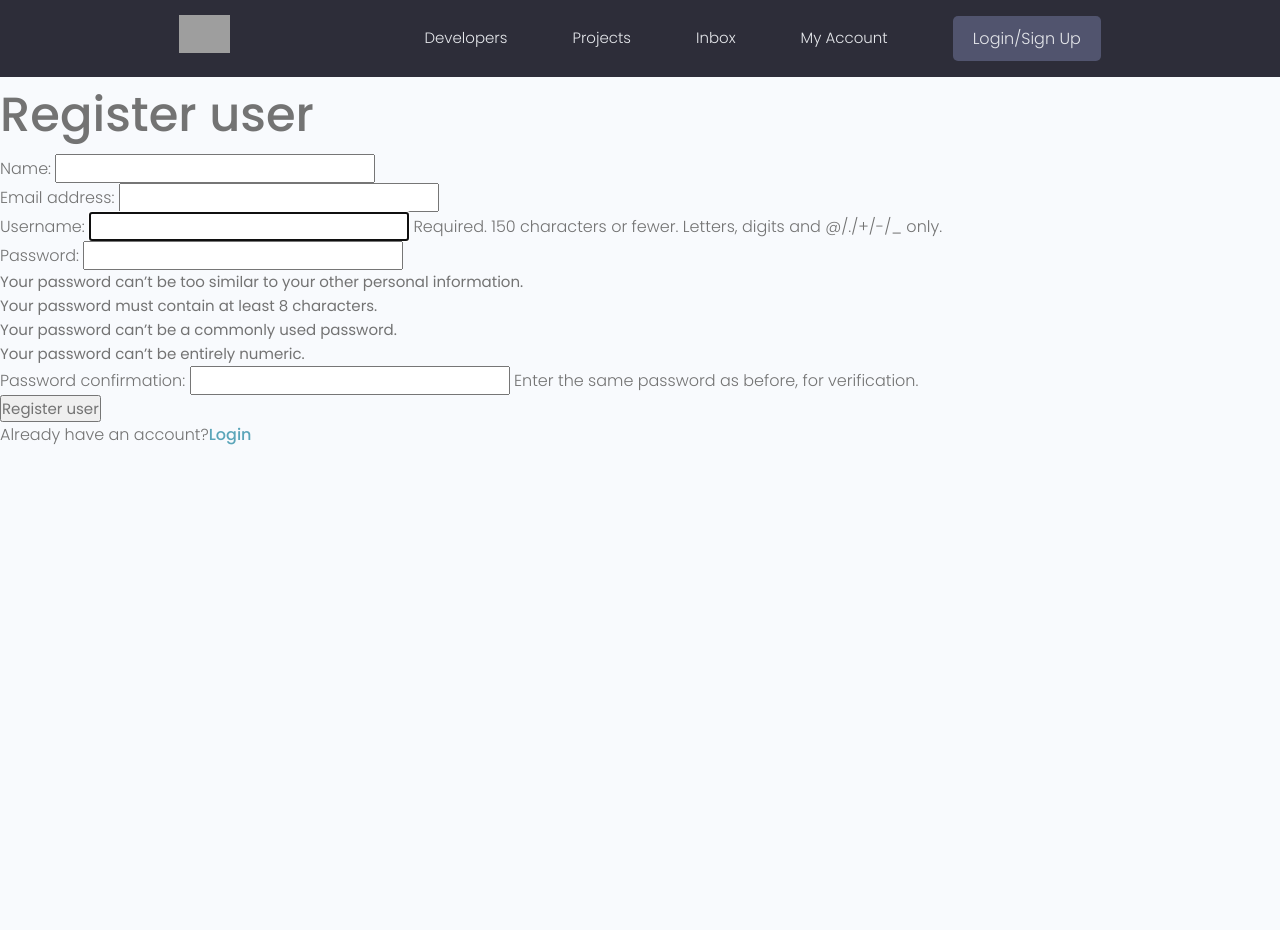
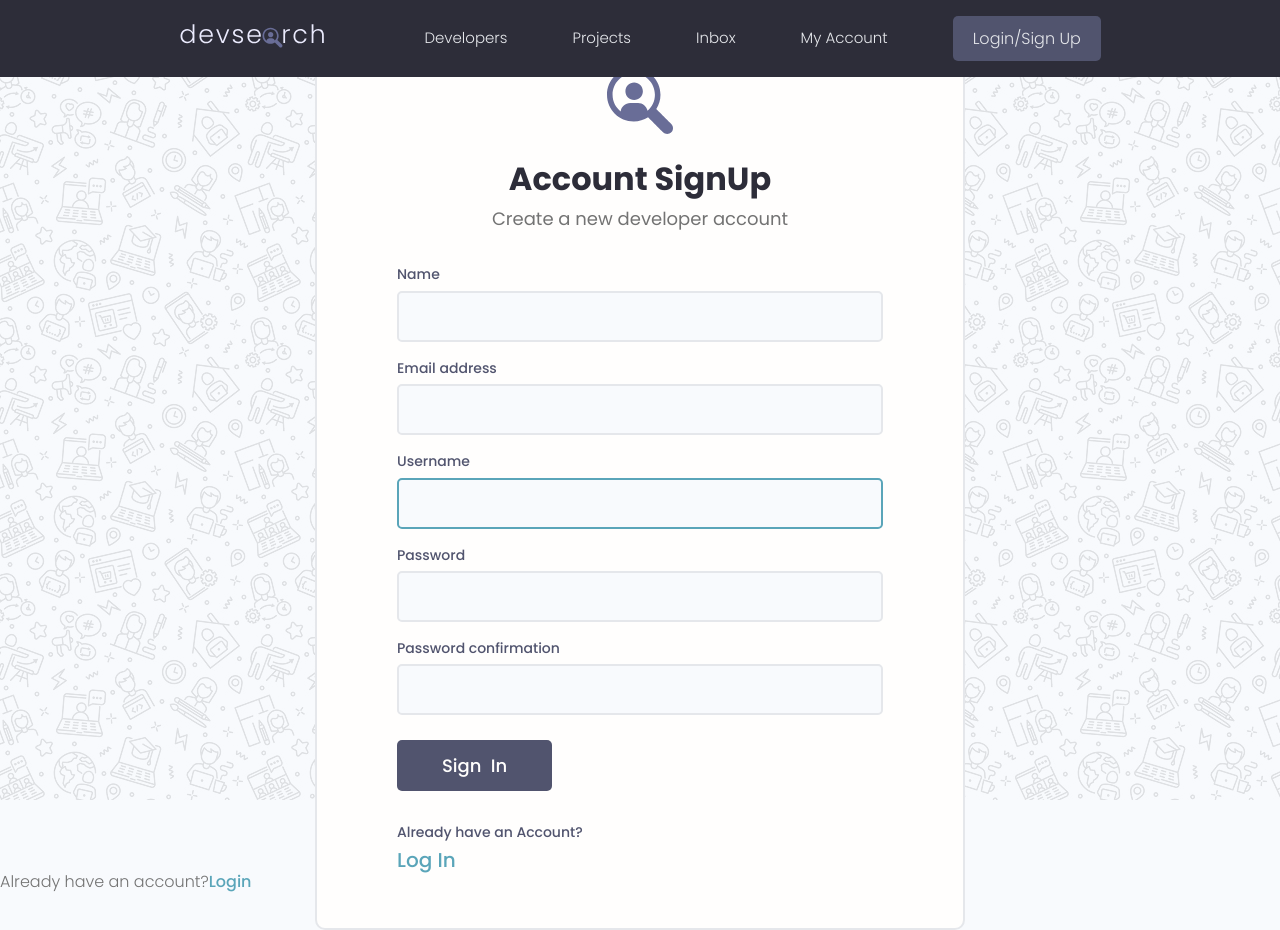
Before and after one commit to milotr/devsearch-django-project, a Django app: page /register/ in a window 1280 px wide. Before the commit the page ends 445 px from the top, so only its background shows below. Run offline with Django 4.2, Linux system fonts and the light colour scheme; some libraries are stand-ins or nearby versions; grey boxes are pictures that could not be loaded.

Commit message:
Styling the login and register page
Installing templates and helper message

```diff
--- a/devsearch/templates/main.html
+++ b/devsearch/templates/main.html
@@ -19,14 +19,23 @@
 </head>
 <body>
     {%include 'navbar.html'%}
-    {% if messages %}
+    {% comment %} {% if messages %}
     <ul class="messages">
         {% for message in messages %}
         <li{% if message.tags %} class="{{ message.tags }}"{% endif %}>{{ message }}</li>
         {% endfor %}
     </ul>
-    {% endif %}
+    {% endif %}{% endcomment %}
+    {%if messages%}
+    {%for message in messages%}
+        <div class='alert alert--{{message.tags}}'>
+            <p class='alert__message'>{{message}}</p>
+            <button class='alert__close'>x</button>
+        </div>
+    {%endfor%}
+    {%endif%}
     {%block content%}
     {%endblock%}
 </body>
+<script scr="{%static 'uikit/app.js'%}"></script>
 </html>
--- a/devsearch/users/forms.py
+++ b/devsearch/users/forms.py
@@ -9,3 +9,10 @@ class CustomUserCreationForm(UserCreationForm):
         labels = {
             'first_name':'Name'
         }
+
+    def __init__(self,*args, **kwargs):
+        super(CustomUserCreationForm, self).__init__(*args, **kwargs)
+        # this works but repetitive
+        # self.fields['title'].widget.attrs.update({'class': 'input', "placeholder": 'Add title',etc})
+        for name, field in self.fields.items():
+            field.widget.attrs.update({'class': 'input'})
--- a/devsearch/users/templates/users/login_register.html
+++ b/devsearch/users/templates/users/login_register.html
@@ -1,23 +1,93 @@
 {%extends 'main.html'%}
+{%load static%}
 {%block content%}
 {%if page == 'register'%}
-<h1>Register user</h1>
 
-<form method="POST" action={%url 'register'%}>
-    {%csrf_token%}
-    {{form.as_p}}
-    <input type="submit" value="Register user">
-</form>
+<div class="auth">
+    <div class="card">
+      <div class="auth__header text-center">
+        <a href="/">
+          <img src="{%static 'images/icon.svg'%}" alt="icon" />
+        </a>
+        <h3>Account SignUp</h3>
+        <p>Create a new developer account</p>
+      </div>
+
+      <form method="POST" action={%url 'register'%} class="form auth__form">
+        {%csrf_token%}
+        {%for field in form%}
+        <!-- Input:Text -->
+        <div class="form__field">
+            <label for="formInput#text">{{field.label}}</label>
+            {{field}}
+            {% comment %} {%if field.help_text%}
+                <small>{{field.help_text}}</small>
+            {%endif%} {% endcomment %}
+            {%for error in field.errors%}
+                <p style="color: red">{{error}}</p>
+            {%endfor%}
+            </div>
+        {%endfor%}
+
+        <div class="auth__actions">
+          <input class="btn btn--sub btn--lg" type="submit" value="Sign  In" />
+        </div>
+      </form>
+      <div class="auth__alternative">
+        <p>Already have an Account?</p>
+        <a href={%url 'login'%}>Log In</a>
+      </div>
+    </div>
+  </div>
 
 <p>Already have an account?<a href={%url 'login'%}>Login</a></p>
 {%else%}
-<form action="{%url 'login'%}"method="POST">
-    {%csrf_token%}
-    <input type='text' name='username' placeholder="Username" />
-    <input type='password' name='password' placeholder="Enter password"/>
-    <input type='submit' name='Login' />
+<div class="auth">
+    <div class="card">
+      <div class="auth__header text-center">
+        <a href="/">
+          <img src="{%static 'images/icon.svg'%}" alt="icon" />
+        </a>
+        <h3>Account Login</h3>
+        <p>Hello Developer, Welcome Back!</p>
+      </div>
 
-    <p>Don't have an account?<a href={%url 'register'%}>Sign up</a></p>
-</form>
+      <form action="{%url 'login'%}" method="POST" class="form auth__form">
+        {%csrf_token%}
+        <!-- Input:Username -->
+        <div class="form__field">
+          <label for="formInput#text">Username: </label>
+          <input
+            class="input input--text"
+            id="formInput#text"
+            type="text"
+            name="username"
+            placeholder="Enter your username..."
+          />
+        </div>
+
+        <!-- Input:Password -->
+        <div class="form__field">
+          <label for="formInput#password">Password: </label>
+          <input
+            class="input input--password"
+            id="formInput#passowrd"
+            type="password"
+            name="password"
+            placeholder="••••••••"
+          />
+        </div>
+        <div class="auth__actions">
+          <input class="btn btn--sub btn--lg" type="submit" value="Log In" />
+          <a href="forgetpassword.html">Forget Password?</a>
+        </div>
+      </form>
+      <div class="auth__alternative">
+        <p>Don’t have an Account?</p>
+        <a href={%url 'register'%}>Sign Up</a>
+      </div>
+    </div>
+  </div>
+
 {%endif%}
 {%endblock content%}
--- a/devsearch/users/views.py
+++ b/devsearch/users/views.py
@@ -6,6 +6,24 @@ from django.contrib import messages
 from .models import Profile
 from .forms import CustomUserCreationForm
 # Create your views here.
+
+def registerUser(request):
+    page = 'register'
+    form = CustomUserCreationForm()
+    if request.method == 'POST':
+        form = CustomUserCreationForm(request.POST)
+        if form.is_valid():
+            user=form.save(commit=False)
+            user.username = user.username.lower()
+            user.save()
+            messages.success(request, 'User account was created!')
+            login(request, user)
+            return redirect('profiles')
+        else:
+            messages.success(request, 'An error was occured during registration!')
+    context = {'page':page,'form':form}
+    return render(request, 'users/login_register.html', context)
+
 def loginUser(request):
     page = 'register'
     if request.user.is_authenticated:
@@ -27,10 +45,12 @@ def loginUser(request):
         else:
             messages.error(request, 'Username or Password is incorrect')
     return render(request, 'users/login_register.html')
+
 def logoutUser(request):
     logout(request)
-    messages.error(request, 'User was logged out.')
+    messages.info(request, 'User was logged out.')
     return redirect('login')
+
 def profiles(request):
     profiles = Profile.objects.all()
     context = {'profiles' : profiles}
@@ -42,20 +62,3 @@ def userProfile(request, pk):
     otherSkills = profile.skill_set.filter(description="")
     context = {'profile' : profile,'topSkills':topSkills,'otherSkills':otherSkills}
     return render(request, 'users/user-profile.html', context)
-
-def registerUser(request):
-    page = 'register'
-    form = CustomUserCreationForm()
-    if request.method == 'POST':
-        form = CustomUserCreationForm(request.POST)
-        if form.is_valid():
-            user=form.save(commit=False)
-            user.username = user.username.lower()
-            user.save()
-            messages.success(request, 'User account was created!')
-            login(request, user)
-            return redirect('profiles')
-        else:
-            messages.success(request, 'An error was occured during registration!')
-    context = {'page':page,'form':form}
-    return render(request, 'users/login_register.html', context)
```
Also changed, not shown: devsearch/templates/login.html (added, +67 -0 lines), devsearch/templates/signup.html (added, +89 -0 lines), devsearch/db.sqlite3, devsearch/static/images/favicon.ico (added), devsearch/static/images/logo.svg, devsearch/static/images/pattern.jpg (added), devsearch/static/images/project-a.png (added), devsearch/static/images/project-b.png (added), devsearch/static/images/project-c.png (added).
